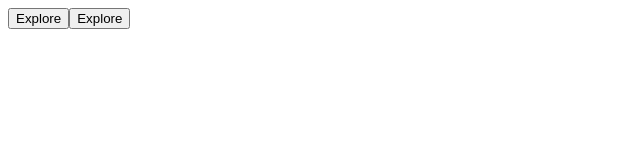
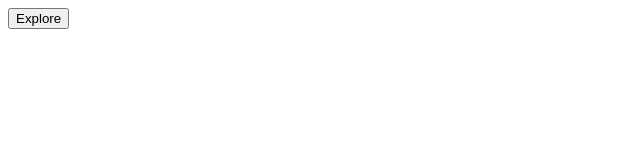
Before and after one commit to tamankondli-a11y/WingsTopUp., a plain HTML site: page index.html in a window 1280 px wide. Shown: the whole page, without its empty margins (0-640 px from the left). Drawn offline with Linux system fonts and the light colour scheme.

Commit message:
Update index.html

```diff
--- a/index.html
+++ b/index.html
@@ -1,4 +1,4 @@
-<button onclick="explore()">Explore</button><button onclick="explore()">Explore</button>
+<button onclick="explore()">Explore</button>
 
 <script src="script.js"></script>
 
```
